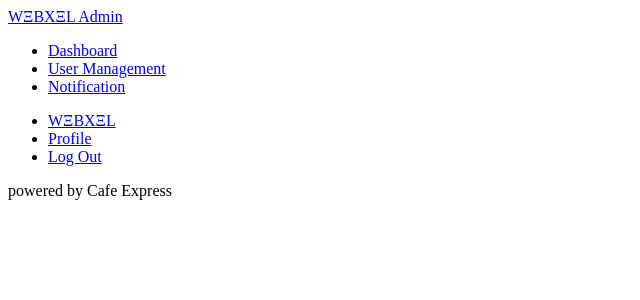
After one commit to DonSanoj/Cafe, a PHP site: page /admin_panel/admin_dashboard.php in a window 1280 px wide. The commit adds this page. Shown: the top 300 px of the page, without its empty margins (0-640 px from the left). Run offline with PHP 8.4, Linux system fonts and the light colour scheme.

```diff
--- /dev/null
+++ b/admin_panel/admin_dashboard.php
@@ -0,0 +1,17 @@
+<!DOCTYPE html>
+<html lang="en">
+<head>
+    <meta charset="UTF-8">
+    <meta name="viewport" content="width=device-width, initial-scale=1.0">
+    <title>Cafe Express | Admin Dashboard</title>
+</head>
+<body>
+
+<?php include('./includes/header.php'); ?>
+
+<?php include('./includes/sidebar.php'); ?>
+
+<?php include('./includes/footer.php'); ?>
+
+</body>
+</html>
--- /dev/null
+++ b/admin_panel/includes/footer.php
@@ -0,0 +1,3 @@
+<footer>
+    <span>powered by Cafe Express</span>
+</footer>
--- /dev/null
+++ b/admin_panel/includes/sidebar.php
@@ -0,0 +1,45 @@
+<section id="sidebar">
+    <a href="/admin_panel/admin_dashboard.php" class="brand">
+        <span class="text">W&#x039E;&#x042;X&#x039E;L Admin</span>
+    </a>
+    <ul class="side-menu top">
+        <li class="active">
+            <a href="/admin_panel/admin_dashboard.php">
+                <i class='bx bxs-dashboard'></i>
+                <span class="text">Dashboard</span>
+            </a>
+        </li>
+        <li>
+            <a href="/admin_panel/user_manage.php">
+                <i class='bx bxs-group'></i>
+                <span class="text">User Management</span>
+            </a>
+        </li>
+        <li>
+            <a href="/admin_panel/notification.php">
+                <i class='bx bxs-bell'></i>
+                <span class="text">Notification</span>
+            </a>
+        </li>
+    </ul>
+    <ul class="side-menu">
+        <li>
+            <a href="../index.php">
+                <i class='bx bxs-home'></i>
+                <span class="text">W&#x039E;&#x042;X&#x039E;L</span>
+            </a>
+        </li>
+        <li>
+            <a href="/admin_panel/admin_profile.php">
+                <i class='bx bxs-user'></i>
+                <span class="text">Profile</span>
+            </a>
+        </li>
+        <li>
+            <a href="../login_and_register/logout.php" class="logout">
+                <i class='bx bx-log-out'></i>
+                <span class="text">Log Out</span>
+            </a>
+        </li>
+    </ul>
+</section>
--- a/includes/header.php
+++ b/includes/header.php
@@ -6,8 +6,8 @@
     <nav class="navbar">
         <a href="/index.php">Home</a>
         <a href="/menu.php">Menu</a>
-        <a href="/contact.php">Contact Us</a>
-        <a href="/about.php">About Us</a>
+        <a href="#">Contact Us</a>
+        <a href="#">About Us</a>
     </nav>
 
     <div class="icons">
--- /dev/null
+++ b/user_panel/includes/footer.php
@@ -0,0 +1,3 @@
+<footer>
+    <span>powered by Cafe Express</span>
+</footer>
```
Also changed, not shown: cart.php (+15 -0 lines), favorites.php (+15 -0 lines), login_and_register/login.php (+40 -1 lines), login_and_register/logout.php (+11 -0 lines), login_and_register/register.php (+18 -1 lines), user_panel/includes/sidebar.php (added, +31 -0 lines), user_panel/user_dashboard.php (added, +11 -0 lines), admin_panel/includes/header.php (added), user_panel/includes/header.php (added).
